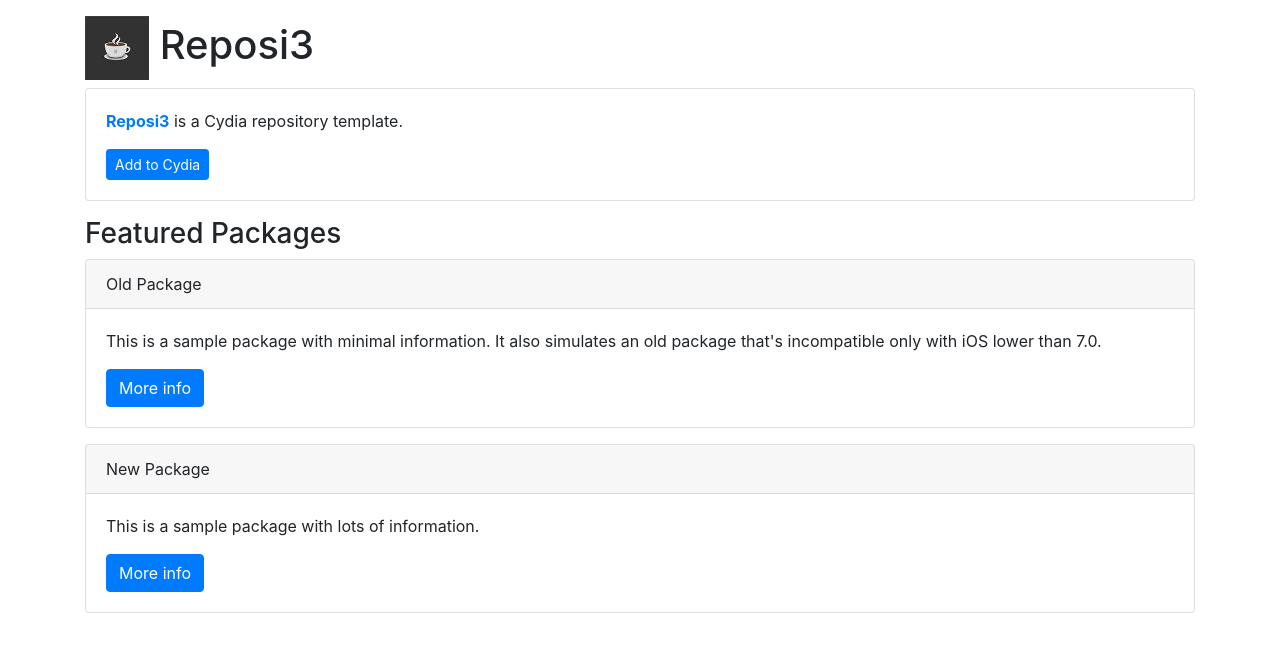
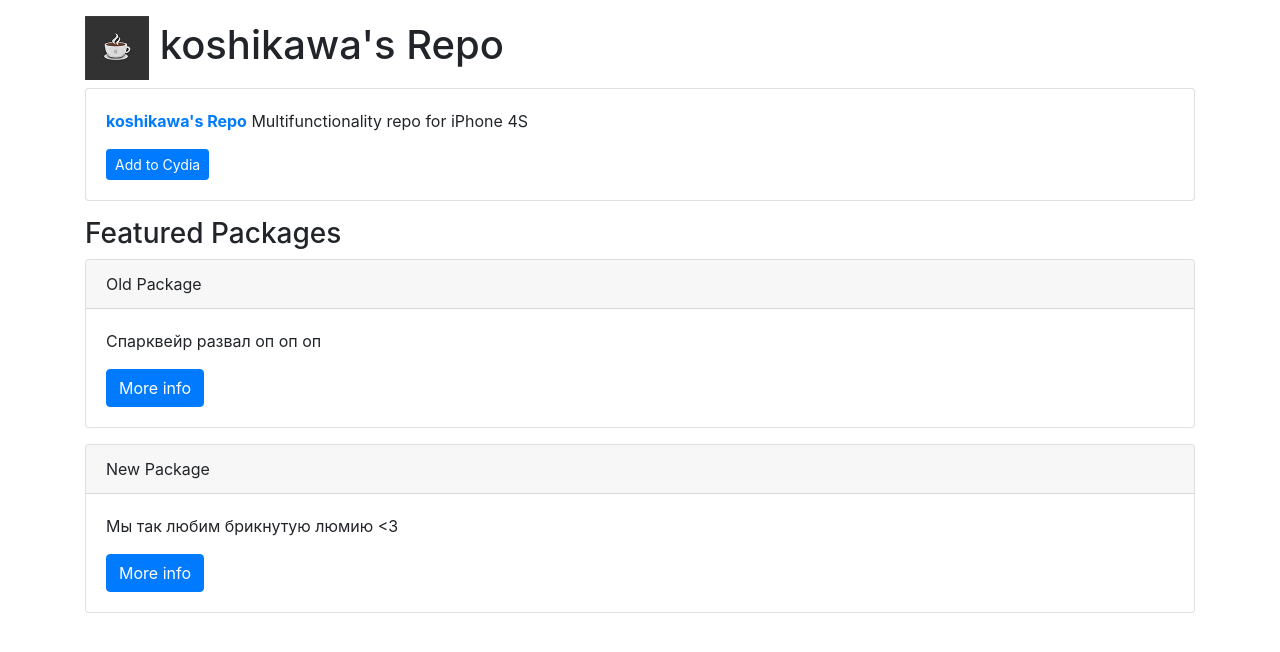
Before and after one commit to latte3458/myrepo, a plain HTML site: page index.html in a window 1280 px wide. Drawn offline with nearby package versions, Linux system fonts and the light colour scheme.

Commit message:
Update index.html

```diff
--- a/index.html
+++ b/index.html
@@ -1,7 +1,7 @@
 <!DOCTYPE html>
 <html lang="en">
 <head>
-  <title>Reposi3</title>
+  <title>koshikawa's Repo</title>
   <meta charset="utf-8">
   <meta name="viewport" content="width=device-width, initial-scale=1">
   <link rel="stylesheet" href="https://stackpath.bootstrapcdn.com/bootstrap/4.5.0/css/bootstrap.min.css" integrity="sha384-9aIt2nRpC12Uk9gS9baDl411NQApFmC26EwAOH8WgZl5MYYxFfc+NcPb1dKGj7Sk" crossorigin="anonymous">
@@ -11,13 +11,13 @@
 <body>
 
 <div class="container">
-	<h1><img src="CydiaIcon.png"> Reposi3</h1>
+	<h1><img src="CydiaIcon.png"> koshikawa's Repo</h1>
 </div>
 
 <div class="container">
 	<div class="card">
 		<div class="card-body">
-			<p><span class="text-primary"><b>Reposi3</span></b> is a Cydia repository template.</p>
+			<p><span class="text-primary"><b>koshikawa's Repo</span></b> Multifunctionality repo for iPhone 4S</p>
 			<a class="btn btn-sm btn-primary" href="cydia://url/https://cydia.saurik.com/api/share#?source=https://supermamon.github.io/Reposi3/">Add to Cydia</a>
 		</div>
 	</div>
@@ -33,8 +33,7 @@
 			Old Package
 		</div>
 		<div class="card-body">
-		  <p class="card-text">This is a sample package with minimal information.
-			It also simulates an old package that's incompatible only with iOS lower than 7.0.</p>
+		  <p class="card-text">Спарквейр развал оп оп оп</p>
 			<a class="btn btn-xs btn-primary" href="depictions/?p=com.supermamon.oldpackage">More info</a>
 		</div>
 	</div>
@@ -43,7 +42,7 @@
 			New Package
 		</div>
 		<div class="card-body">
-		  <p class="card-text">This is a sample package with lots of information.</p>
+		  <p class="card-text">Мы так любим брикнутую люмию <3</p>
 		  <a class="btn btn-xs btn-primary" href="depictions/?p=com.supermamon.newpackage">More info</a>
 		</div>
 	</div>
```
